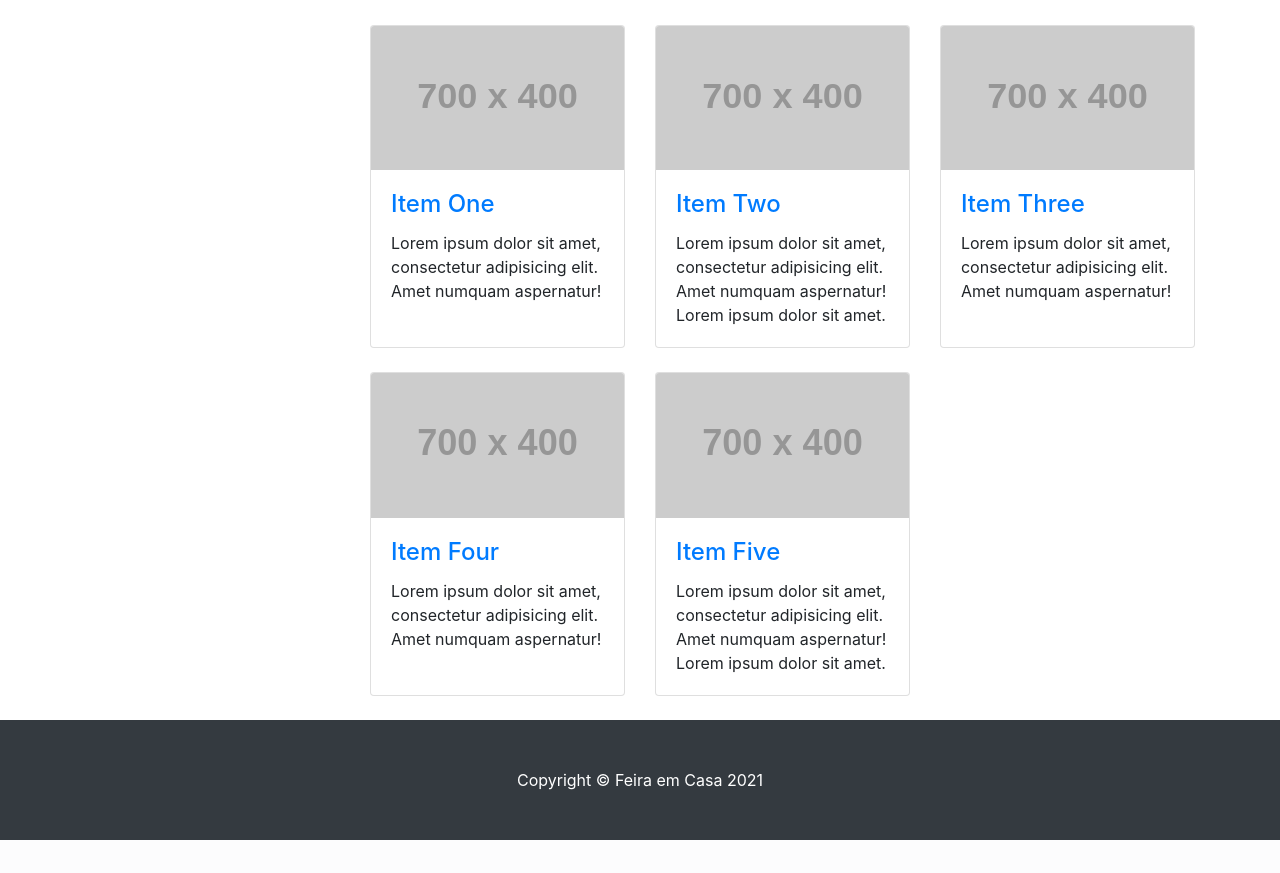
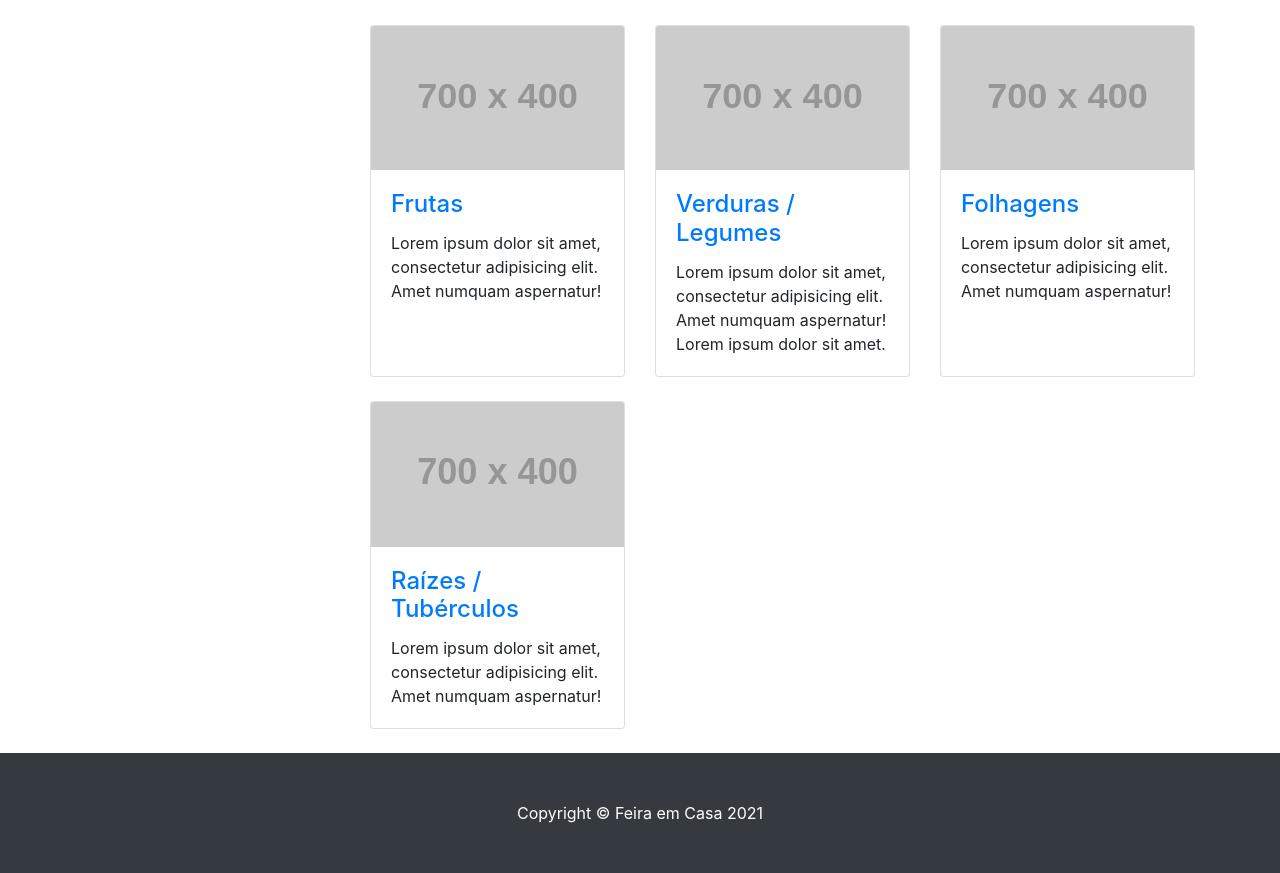
Before and after one commit to EM180303/Projeto-PHP, a PHP site: page / in a window 1280 px wide. Shown: the part 400-1273 px from the top of the page. Before the commit the page ends 1240 px from the top, so only its background shows below. Run offline with PHP 8.4, Linux system fonts and the light colour scheme; grey boxes labelled with a size stand in for pictures from a placeholder-image service; some libraries are stand-ins or nearby versions.

Commit message:
Projeto PHP

```diff
--- a/index.php
+++ b/index.php
@@ -36,6 +36,7 @@ require "refatorar.php"
             <li data-target="#carouselExampleIndicators" data-slide-to="0" class="active"></li>
             <li data-target="#carouselExampleIndicators" data-slide-to="1"></li>
             <li data-target="#carouselExampleIndicators" data-slide-to="2"></li>
+            <li data-target="#carouselExampleIndicators" data-slide-to="3"></li>
           </ol>
           <div class="carousel-inner" role="listbox">
             <div class="carousel-item active">
@@ -45,7 +46,10 @@ require "refatorar.php"
               <img class="d-block img-fluid" src="imagens/verduras-legumes-p.jpg" alt="Verduras e legumes" width="481px">
             </div>
             <div class="carousel-item">
-              <img class="d-block img-fluid" src="http://placehold.it/900x350" alt="Third slide">
+              <img class="d-block img-fluid" src="imagens/hortalicas-p.jpg" alt="Folhagens" width="482px">
+            </div>
+            <div class="carousel-item">
+              <img class="d-block img-fluid" src="imagens/raizes-p.jpeg" alt="Raízes" width="481px">
             </div>
           </div>
           <a class="carousel-control-prev" href="#carouselExampleIndicators" role="button" data-slide="prev">
@@ -65,7 +69,7 @@ require "refatorar.php"
               <a href="#"><img class="card-img-top" src="http://placehold.it/700x400" alt=""></a>
               <div class="card-body">
                 <h4 class="card-title">
-                  <a href="#">Item One</a>
+                  <a href="frutas.php">Frutas</a>
                 </h4>
                   <p class="card-text">Lorem ipsum dolor sit amet, consectetur adipisicing elit. Amet numquam aspernatur!</p>
               </div>
@@ -77,7 +81,7 @@ require "refatorar.php"
               <a href="#"><img class="card-img-top" src="http://placehold.it/700x400" alt=""></a>
               <div class="card-body">
                 <h4 class="card-title">
-                  <a href="#">Item Two</a>
+                  <a href="verduras.php">Verduras / Legumes</a>
                 </h4>
                   <p class="card-text">Lorem ipsum dolor sit amet, consectetur adipisicing elit. Amet numquam aspernatur! Lorem ipsum dolor sit amet.</p>
               </div>
@@ -89,7 +93,7 @@ require "refatorar.php"
               <a href="#"><img class="card-img-top" src="http://placehold.it/700x400" alt=""></a>
               <div class="card-body">
                 <h4 class="card-title">
-                  <a href="#">Item Three</a>
+                  <a href="folhagens.php">Folhagens</a>
                 </h4>
                   <p class="card-text">Lorem ipsum dolor sit amet, consectetur adipisicing elit. Amet numquam aspernatur!</p>
               </div>
@@ -101,21 +105,9 @@ require "refatorar.php"
               <a href="#"><img class="card-img-top" src="http://placehold.it/700x400" alt=""></a>
               <div class="card-body">
                 <h4 class="card-title">
-                  <a href="#">Item Four</a>
+                  <a href="raizes.php">Raízes / Tubérculos</a>
                 </h4>
                   <p class="card-text">Lorem ipsum dolor sit amet, consectetur adipisicing elit. Amet numquam aspernatur!</p>
-              </div>
-            </div>
-          </div>
-
-          <div class="col-lg-4 col-md-6 mb-4">
-            <div class="card h-100">
-              <a href="#"><img class="card-img-top" src="http://placehold.it/700x400" alt=""></a>
-              <div class="card-body">
-                <h4 class="card-title">
-                  <a href="#">Item Five</a>
-                </h4>
-                  <p class="card-text">Lorem ipsum dolor sit amet, consectetur adipisicing elit. Amet numquam aspernatur! Lorem ipsum dolor sit amet.</p>
               </div>
             </div>
           </div>
```
Also changed, not shown: folhagens.php (+2 -7 lines), raizes.php (+2 -30 lines), imagens/hortalicas-p.jpg (added), imagens/raizes-p.jpeg (added).
